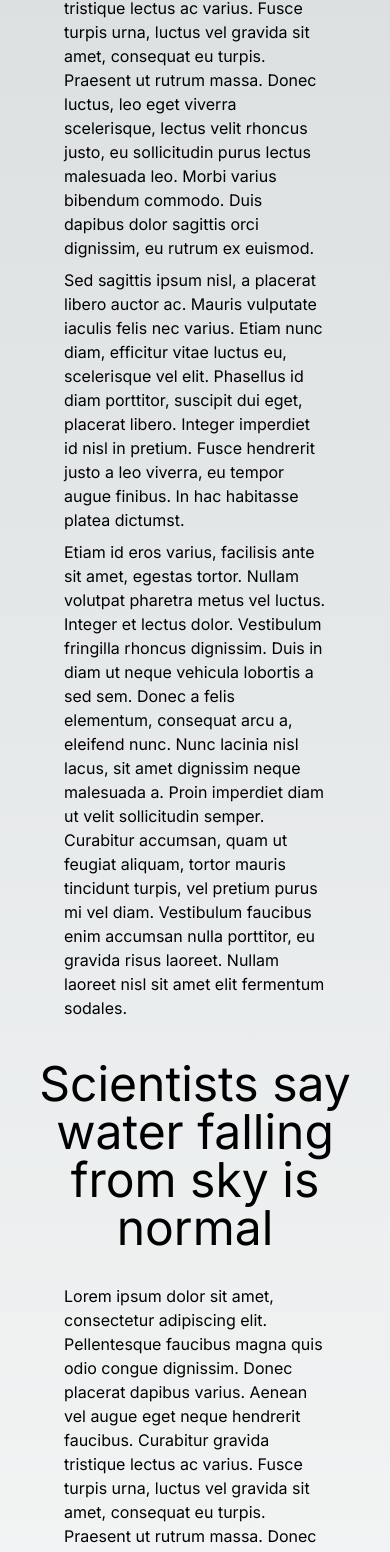
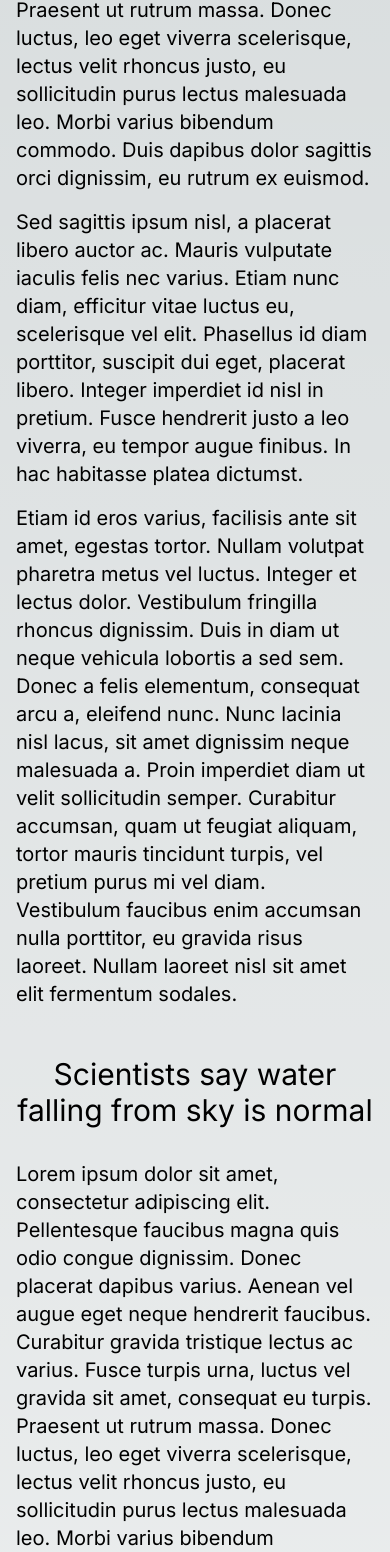
Before and after one commit to tom-con/simple-site, a Next.js app: page / in a window 390 px wide. Shown: the part 428-1980 px from the top of the page. Built offline with nearby package versions, Linux system fonts and the light colour scheme.

Commit message:
Refactors article code for better mobile styling

```diff
--- a/app/components/article.jsx
+++ b/app/components/article.jsx
@@ -1,12 +1,12 @@
 export default function Article({ title, paragraphs }) {
 	return (
 		<>
-			<h1 className="text-5xl text-center py-8">
+			<h1 className="text-3xl px-4 md:px-0 md:text-5xl text-center py-8">
 				{title}
 			</h1>
 			{paragraphs.map((paragraph) => {
 				return (
-					<p className="pb-2 px-16">
+					<p className="pb-4 px-4 md:px-16 text-xl">
 						{paragraph}
 					</p>
 				)
--- a/app/page.js
+++ b/app/page.js
@@ -1,31 +1,45 @@
 import Article from "./components/article"
 
-const articleTitle = 'Sherab says "Good Morning, Free Money For Everyone!"'
-const articleParagraphs = [
-	"Lorem ipsum dolor sit amet, consectetur adipiscing elit. Pellentesque faucibus magna quis odio congue dignissim. Donec placerat dapibus varius. Aenean vel augue eget neque hendrerit faucibus. Curabitur gravida tristique lectus ac varius. Fusce turpis urna, luctus vel gravida sit amet, consequat eu turpis. Praesent ut rutrum massa. Donec luctus, leo eget viverra scelerisque, lectus velit rhoncus justo, eu sollicitudin purus lectus malesuada leo. Morbi varius bibendum commodo. Duis dapibus dolor sagittis orci dignissim, eu rutrum ex euismod.",
-	"Sed sagittis ipsum nisl, a placerat libero auctor ac. Mauris vulputate iaculis felis nec varius. Etiam nunc diam, efficitur vitae luctus eu, scelerisque vel elit. Phasellus id diam porttitor, suscipit dui eget, placerat libero. Integer imperdiet id nisl in pretium. Fusce hendrerit justo a leo viverra, eu tempor augue finibus. In hac habitasse platea dictumst.",
-	"Etiam id eros varius, facilisis ante sit amet, egestas tortor. Nullam volutpat pharetra metus vel luctus. Integer et lectus dolor. Vestibulum fringilla rhoncus dignissim. Duis in diam ut neque vehicula lobortis a sed sem. Donec a felis elementum, consequat arcu a, eleifend nunc. Nunc lacinia nisl lacus, sit amet dignissim neque malesuada a. Proin imperdiet diam ut velit sollicitudin semper. Curabitur accumsan, quam ut feugiat aliquam, tortor mauris tincidunt turpis, vel pretium purus mi vel diam. Vestibulum faucibus enim accumsan nulla porttitor, eu gravida risus laoreet. Nullam laoreet nisl sit amet elit fermentum sodales."
+const articles = [
+	{
+		articleTitle: 'Sherab says "Good Morning, Free Money For Everyone!"',
+		articleParagraphs: [
+			"Lorem ipsum dolor sit amet, consectetur adipiscing elit. Pellentesque faucibus magna quis odio congue dignissim. Donec placerat dapibus varius. Aenean vel augue eget neque hendrerit faucibus. Curabitur gravida tristique lectus ac varius. Fusce turpis urna, luctus vel gravida sit amet, consequat eu turpis. Praesent ut rutrum massa. Donec luctus, leo eget viverra scelerisque, lectus velit rhoncus justo, eu sollicitudin purus lectus malesuada leo. Morbi varius bibendum commodo. Duis dapibus dolor sagittis orci dignissim, eu rutrum ex euismod.",
+			"Sed sagittis ipsum nisl, a placerat libero auctor ac. Mauris vulputate iaculis felis nec varius. Etiam nunc diam, efficitur vitae luctus eu, scelerisque vel elit. Phasellus id diam porttitor, suscipit dui eget, placerat libero. Integer imperdiet id nisl in pretium. Fusce hendrerit justo a leo viverra, eu tempor augue finibus. In hac habitasse platea dictumst.",
+			"Etiam id eros varius, facilisis ante sit amet, egestas tortor. Nullam volutpat pharetra metus vel luctus. Integer et lectus dolor. Vestibulum fringilla rhoncus dignissim. Duis in diam ut neque vehicula lobortis a sed sem. Donec a felis elementum, consequat arcu a, eleifend nunc. Nunc lacinia nisl lacus, sit amet dignissim neque malesuada a. Proin imperdiet diam ut velit sollicitudin semper. Curabitur accumsan, quam ut feugiat aliquam, tortor mauris tincidunt turpis, vel pretium purus mi vel diam. Vestibulum faucibus enim accumsan nulla porttitor, eu gravida risus laoreet. Nullam laoreet nisl sit amet elit fermentum sodales."
+		]
+	},
+	{
+		articleTitle: "Scientists say water falling from sky is normal",
+		articleParagraphs: [
+			"Lorem ipsum dolor sit amet, consectetur adipiscing elit. Pellentesque faucibus magna quis odio congue dignissim. Donec placerat dapibus varius. Aenean vel augue eget neque hendrerit faucibus. Curabitur gravida tristique lectus ac varius. Fusce turpis urna, luctus vel gravida sit amet, consequat eu turpis. Praesent ut rutrum massa. Donec luctus, leo eget viverra scelerisque, lectus velit rhoncus justo, eu sollicitudin purus lectus malesuada leo. Morbi varius bibendum commodo. Duis dapibus dolor sagittis orci dignissim, eu rutrum ex euismod.",
+			"Sed sagittis ipsum nisl, a placerat libero auctor ac. Mauris vulputate iaculis felis nec varius. Etiam nunc diam, efficitur vitae luctus eu, scelerisque vel elit. Phasellus id diam porttitor, suscipit dui eget, placerat libero. Integer imperdiet id nisl in pretium. Fusce hendrerit justo a leo viverra, eu tempor augue finibus. In hac habitasse platea dictumst.",
+			"Etiam id eros varius, facilisis ante sit amet, egestas tortor. Nullam volutpat pharetra metus vel luctus. Integer et lectus dolor. Vestibulum fringilla rhoncus dignissim. Duis in diam ut neque vehicula lobortis a sed sem. Donec a felis elementum, consequat arcu a, eleifend nunc. Nunc lacinia nisl lacus, sit amet dignissim neque malesuada a. Proin imperdiet diam ut velit sollicitudin semper. Curabitur accumsan, quam ut feugiat aliquam, tortor mauris tincidunt turpis, vel pretium purus mi vel diam. Vestibulum faucibus enim accumsan nulla porttitor, eu gravida risus laoreet. Nullam laoreet nisl sit amet elit fermentum sodales."
+
+		]
+	},
+	{
+		articleTitle: "Eggs come from certain animals",
+		articleParagraphs: [
+			"Lorem ipsum dolor sit amet, consectetur adipiscing elit. Pellentesque faucibus magna quis odio congue dignissim. Donec placerat dapibus varius. Aenean vel augue eget neque hendrerit faucibus. Curabitur gravida tristique lectus ac varius. Fusce turpis urna, luctus vel gravida sit amet, consequat eu turpis. Praesent ut rutrum massa. Donec luctus, leo eget viverra scelerisque, lectus velit rhoncus justo, eu sollicitudin purus lectus malesuada leo. Morbi varius bibendum commodo. Duis dapibus dolor sagittis orci dignissim, eu rutrum ex euismod.",
+			"Sed sagittis ipsum nisl, a placerat libero auctor ac. Mauris vulputate iaculis felis nec varius. Etiam nunc diam, efficitur vitae luctus eu, scelerisque vel elit. Phasellus id diam porttitor, suscipit dui eget, placerat libero. Integer imperdiet id nisl in pretium. Fusce hendrerit justo a leo viverra, eu tempor augue finibus. In hac habitasse platea dictumst.",
+			"Etiam id eros varius, facilisis ante sit amet, egestas tortor. Nullam volutpat pharetra metus vel luctus. Integer et lectus dolor. Vestibulum fringilla rhoncus dignissim. Duis in diam ut neque vehicula lobortis a sed sem. Donec a felis elementum, consequat arcu a, eleifend nunc. Nunc lacinia nisl lacus, sit amet dignissim neque malesuada a. Proin imperdiet diam ut velit sollicitudin semper. Curabitur accumsan, quam ut feugiat aliquam, tortor mauris tincidunt turpis, vel pretium purus mi vel diam. Vestibulum faucibus enim accumsan nulla porttitor, eu gravida risus laoreet. Nullam laoreet nisl sit amet elit fermentum sodales."
+
+		]
+	}
 ]
 
 export default function Home() {
 	return (
 		<>
-			<Article
-				title={articleTitle}
-				paragraphs={articleParagraphs}
-			/>
-			<h1 className="text-5xl text-center py-8">
-				Scientists say water falling from sky is normal
-			</h1>
-			<p className="pb-2 px-16">
-				Lorem ipsum dolor sit amet, consectetur adipiscing elit. Pellentesque faucibus magna quis odio congue dignissim. Donec placerat dapibus varius. Aenean vel augue eget neque hendrerit faucibus. Curabitur gravida tristique lectus ac varius. Fusce turpis urna, luctus vel gravida sit amet, consequat eu turpis. Praesent ut rutrum massa. Donec luctus, leo eget viverra scelerisque, lectus velit rhoncus justo, eu sollicitudin purus lectus malesuada leo. Morbi varius bibendum commodo. Duis dapibus dolor sagittis orci dignissim, eu rutrum ex euismod.
-			</p>
-			<p className="pb-2 px-16">
-				Sed sagittis ipsum nisl, a placerat libero auctor ac. Mauris vulputate iaculis felis nec varius. Etiam nunc diam, efficitur vitae luctus eu, scelerisque vel elit. Phasellus id diam porttitor, suscipit dui eget, placerat libero. Integer imperdiet id nisl in pretium. Fusce hendrerit justo a leo viverra, eu tempor augue finibus. In hac habitasse platea dictumst.
-			</p>
-			<p className="pb-2 px-16">
-				Etiam id eros varius, facilisis ante sit amet, egestas tortor. Nullam volutpat pharetra metus vel luctus. Integer et lectus dolor. Vestibulum fringilla rhoncus dignissim. Duis in diam ut neque vehicula lobortis a sed sem. Donec a felis elementum, consequat arcu a, eleifend nunc. Nunc lacinia nisl lacus, sit amet dignissim neque malesuada a. Proin imperdiet diam ut velit sollicitudin semper. Curabitur accumsan, quam ut feugiat aliquam, tortor mauris tincidunt turpis, vel pretium purus mi vel diam. Vestibulum faucibus enim accumsan nulla porttitor, eu gravida risus laoreet. Nullam laoreet nisl sit amet elit fermentum sodales.
-			</p>
+			{articles.map((article) => {
+				return (
+					<Article
+						title={article.articleTitle}
+						paragraphs={article.articleParagraphs}
+					/>
+				)
+			})}
 		</>
 	)
 }
```
